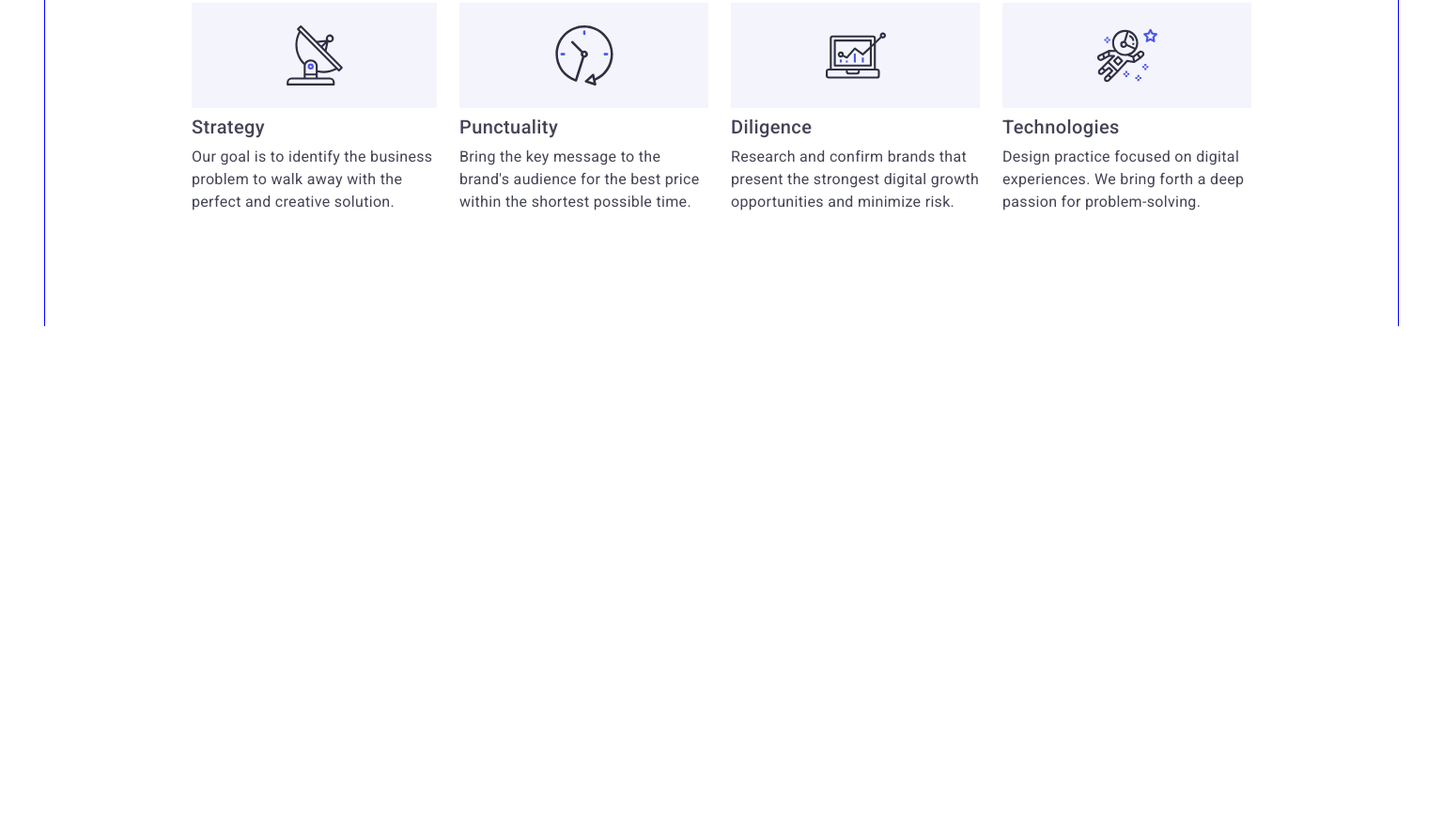
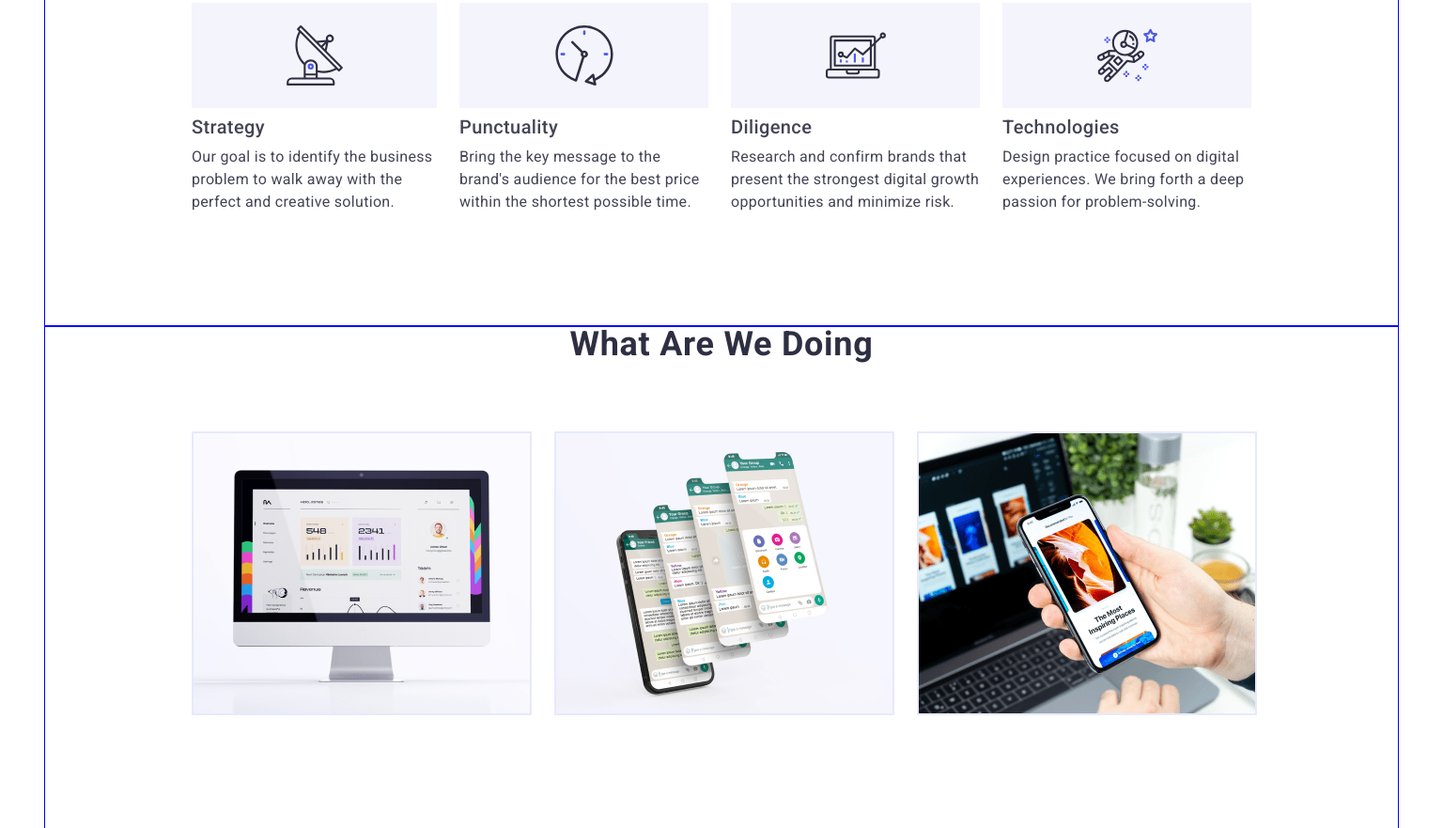
Before and after one commit to khar-and/WebStudio-2025, a plain HTML site: page index.html in a window 1536 px wide. Shown: the part 784-1665 px from the top of the page at 94% size. Before the commit the page ends 1131 px from the top, so only its background shows below. Drawn offline with nearby package versions, Linux system fonts and the light colour scheme.

Commit message:
section work is done

```diff
--- a/css/styles.css
+++ b/css/styles.css
@@ -252,7 +252,10 @@ svg {
     color: #434455;
 }
 
-
+/* -------------Work------------ */
+.work {
+    display: none;
+}
 
 
 /* -------------------------------------TABLET------------------------------ */
@@ -473,6 +476,39 @@ svg {
 
     }
 
+    /* ----------------Work---------------- */
 
+    .work {
+        outline: 1px solid blue;
+        display: block;
+        padding-bottom: 120px;
+    }
+
+    .work-title {
+        font-weight: 700;
+        font-size: 36px;
+        line-height: 111%;
+        letter-spacing: 0.02em;
+        text-transform: capitalize;
+        text-align: center;
+        color: #2e2f42;
+
+        padding-bottom: 72px;
+    }
+
+    .work-list {
+        display: flex;
+        align-items: center;
+        flex-wrap: nowrap;
+        gap: 24px;
+    }
+
+    .work-item {
+        border: 1px solid #e7e9fc;
+    }
+
+    .work-img {
+        display: block;
+    }
 
 }
--- a/index.html
+++ b/index.html
@@ -116,5 +116,41 @@
         </li>
       </ul>
     </section>
+
+    <section class="container work">
+      <h2 class="work-title">What are we doing</h2>
+      <ul class="work-list">
+        <li class="work-item">
+          <img
+            class="work-img"
+            srcset="./images/comp-2x-min.png 2x"
+            src="./images/comp.png"
+            alt="comp"
+            width="360"
+            height="300"
+          />
+        </li>
+        <li class="work-item">
+          <img
+            class="work-img"
+            srcset="./images/phone-2x-min.png 2x"
+            src="./images/phone.png"
+            alt="phone"
+            width="360"
+            height="300"
+          />
+        </li>
+        <li class="work-item">
+          <img
+            class="work-img"
+            srcset="./images/note-phone-2x-min.png 2x"
+            src="./images/note-phone.png"
+            alt="note plus phone"
+            width="360"
+            height="300"
+          />
+        </li>
+      </ul>
+    </section>
   </body>
 </html>
```
Also changed, not shown: images/comp-2x-min.png (added), images/comp.png (added), images/note-phone-2x-min.png (added), images/note-phone.png (added), images/phone-2x-min.png (added), images/phone.png (added).
